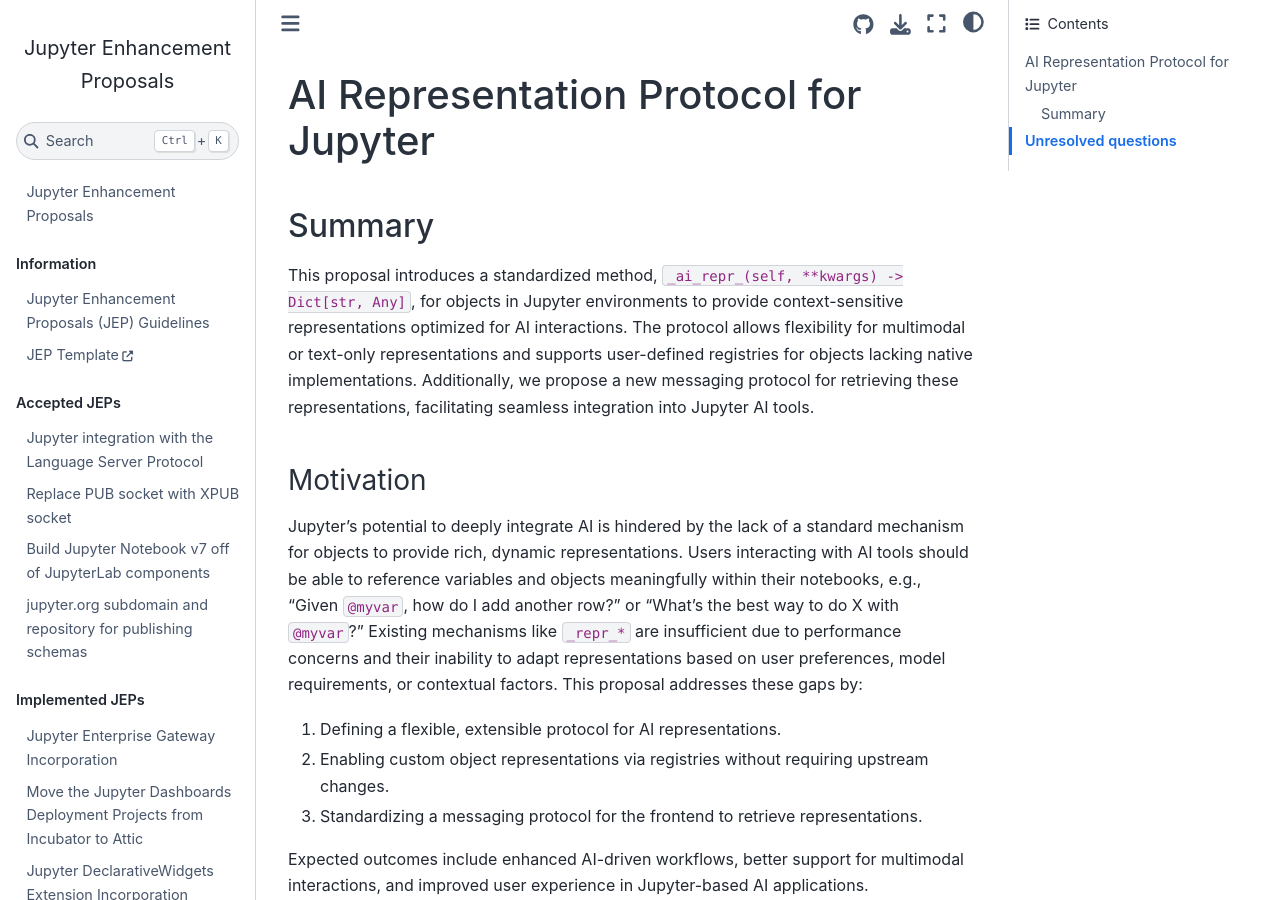
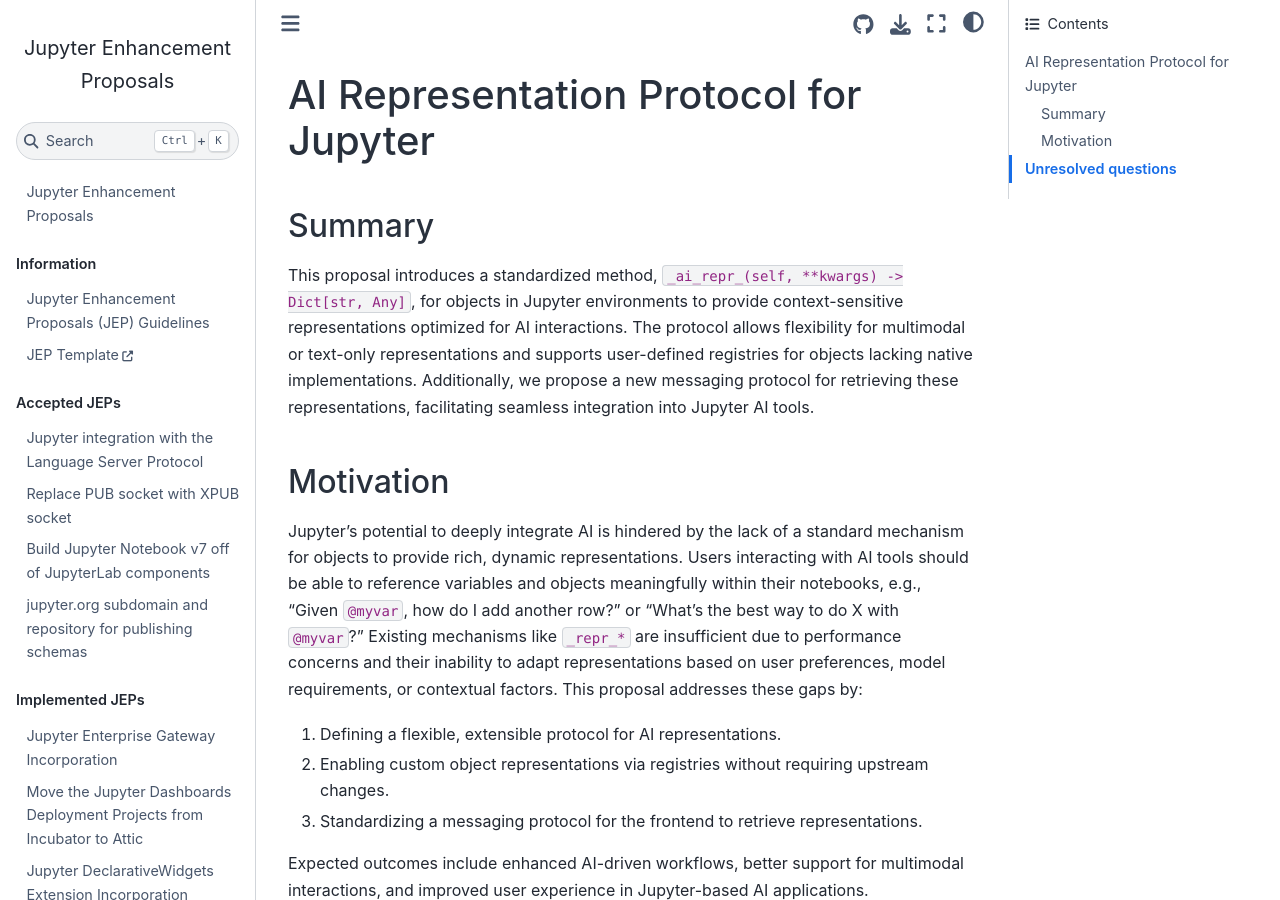
Before and after one commit to jupyter/enhancement-proposals, a Jupyter Book: the page built from 129-ai-representation/ai-representation.md, in a window 1280 px wide and 900 px high. Built offline with Jupyter Book 1.0.4 settings and Sphinx 7.4.7 and the Sphinx Book theme 1.1.4, drawn with Linux system fonts in a browser that asks for light colours.

Commit message:
Update 129-ai-representation/ai-representation.md
Co-authored-by: Michał Krassowski <5832902+krassowski@users.noreply.github.com>

```diff
--- a/129-ai-representation/ai-representation.md
+++ b/129-ai-representation/ai-representation.md
@@ -12,7 +12,7 @@
 
 This proposal introduces a standardized method, `_ai_repr_(self, **kwargs) -> Dict[str, Any]`, for objects in Jupyter environments to provide context-sensitive representations optimized for AI interactions. The protocol allows flexibility for multimodal or text-only representations and supports user-defined registries for objects lacking native implementations. Additionally, we propose a new messaging protocol for retrieving these representations, facilitating seamless integration into Jupyter AI tools.
 
-### Motivation
+## Motivation
 
 Jupyter’s potential to deeply integrate AI is hindered by the lack of a standard mechanism for objects to provide rich, dynamic representations. Users interacting with AI tools should be able to reference variables and objects meaningfully within their notebooks, e.g., “Given `@myvar`, how do I add another row?” or “What’s the best way to do X with `@myvar`?” Existing mechanisms like `_repr_*` are insufficient due to performance concerns and their inability to adapt representations based on user preferences, model requirements, or contextual factors. This proposal addresses these gaps by:
 
```
